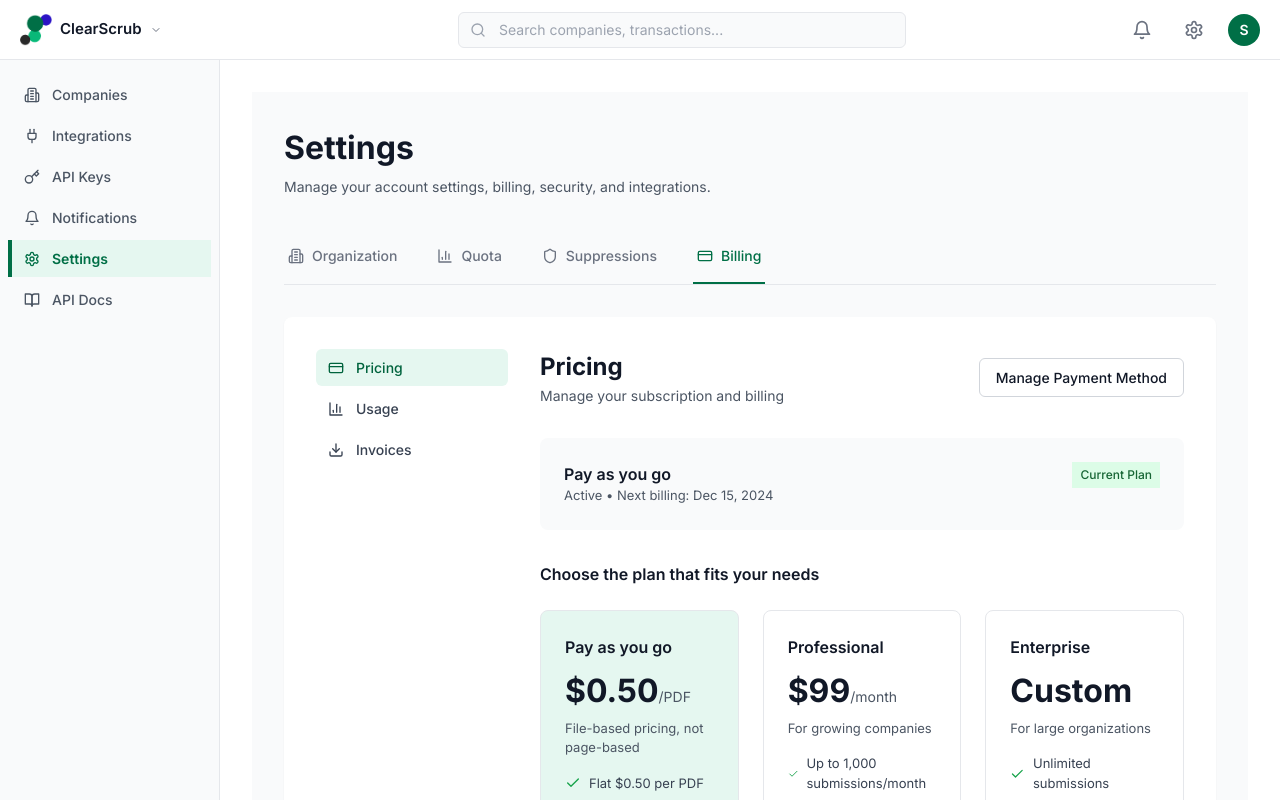
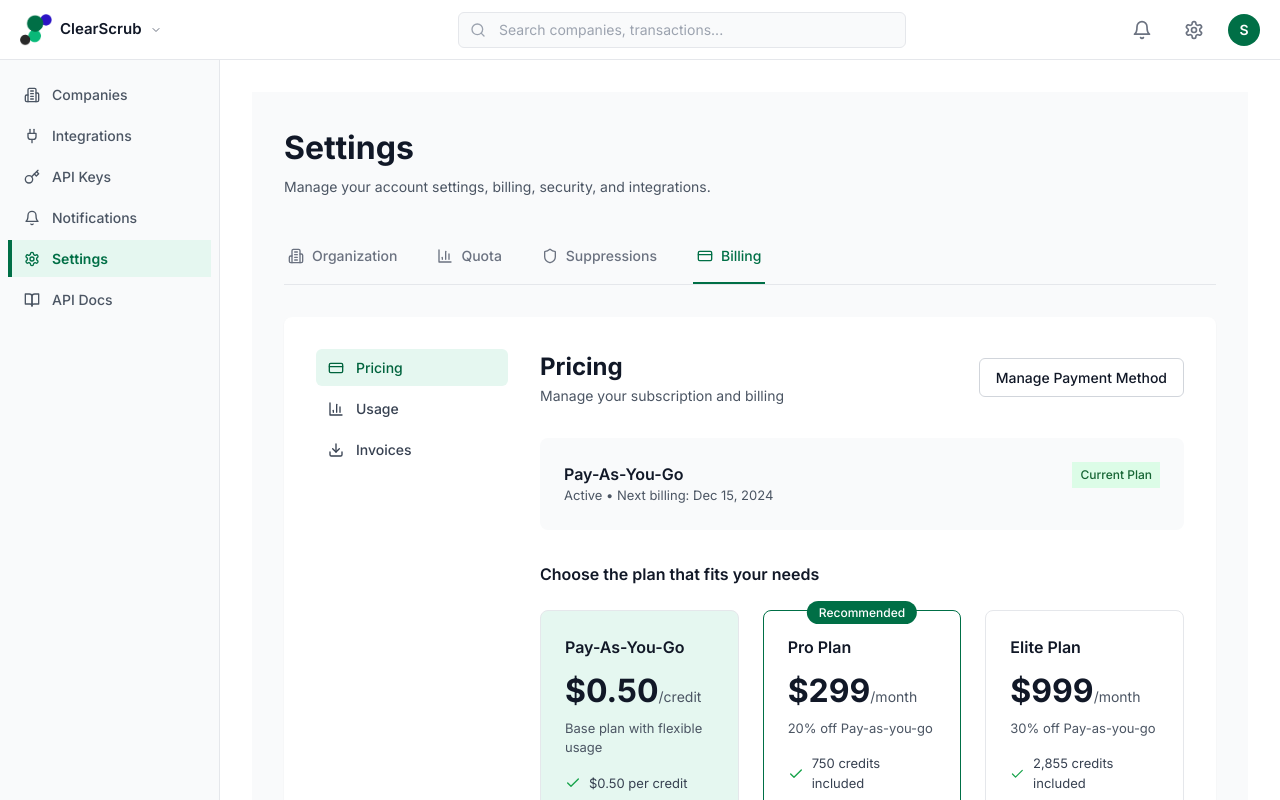
Before and after one commit to brickdatalab/clearscrub-dashboard, a React (Vite) app: page /settings/billing in a window 1280 px wide. Built offline with nearby package versions, Linux system fonts and the light colour scheme; sample sign-in values are in the browser's storage; the HTML template or start-up script is replaced by a standard one.

Commit message:
Update pricing models to new three-tier structure: Pay-As-You-Go, Pro Plan (99), Elite Plan (99)

```diff
--- a/src/pages/Settings.tsx
+++ b/src/pages/Settings.tsx
@@ -369,7 +369,7 @@ const Settings: React.FC = () => {
               <div className="bg-gray-50 rounded-8 p-6 mb-6">
                 <div className="flex justify-between items-start">
                   <div>
-                    <h3 className="text-16 font-semibold text-gray-900">Pay as you go</h3>
+                    <h3 className="text-16 font-semibold text-gray-900">Pay-As-You-Go</h3>
                     <p className="text-13 text-gray-600">Active • Next billing: Dec 15, 2024</p>
                   </div>
                   <span className="inline-flex items-center px-2 py-1 rounded-4 text-12 font-medium bg-green-100 text-green-800">
@@ -383,20 +383,24 @@ const Settings: React.FC = () => {
             <section>
               <h3 className="text-16 font-semibold text-gray-900 mb-6">Choose the plan that fits your needs</h3>
               <div className="grid md:grid-cols-3 gap-6">
-                {/* Pay as you go */}
+                {/* Pay-As-You-Go */}
                 <div className="border border-primary-200 rounded-8 p-6 bg-primary-50">
                   <div className="mb-4">
-                    <h4 className="text-16 font-semibold text-gray-900">Pay as you go</h4>
+                    <h4 className="text-16 font-semibold text-gray-900">Pay-As-You-Go</h4>
                     <div className="mt-2">
                       <span className="text-32 font-bold text-gray-900">$0.50</span>
-                      <span className="text-14 text-gray-600">/PDF</span>
+                      <span className="text-14 text-gray-600">/credit</span>
                     </div>
-                    <p className="text-13 text-gray-600 mt-1">File-based pricing, not page-based</p>
+                    <p className="text-13 text-gray-600 mt-1">Base plan with flexible usage</p>
                   </div>
                   <ul className="space-y-2 mb-6">
                     <li className="flex items-center gap-2 text-13 text-gray-700">
                       <Check className="w-4 h-4 text-green-600" />
-                      Flat $0.50 per PDF
+                      $0.50 per credit
+                    </li>
+                    <li className="flex items-center gap-2 text-13 text-gray-700">
+                      <Check className="w-4 h-4 text-green-600" />
+                      $25 minimum purchase
                     </li>
                     <li className="flex items-center gap-2 text-13 text-gray-700">
                       <Check className="w-4 h-4 text-green-600" />
@@ -412,20 +416,29 @@ const Settings: React.FC = () => {
                   </button>
                 </div>
 
-                {/* Professional */}
-                <div className="border border-gray-200 rounded-8 p-6">
+                {/* Pro Plan */}
+                <div className="border border-primary-600 rounded-8 p-6 relative">
+                  <div className="absolute -top-3 left-1/2 transform -translate-x-1/2">
+                    <span className="bg-primary-600 text-white px-3 py-1 rounded-full text-12 font-medium">
+                      Recommended
+                    </span>
+                  </div>
                   <div className="mb-4">
-                    <h4 className="text-16 font-semibold text-gray-900">Professional</h4>
+                    <h4 className="text-16 font-semibold text-gray-900">Pro Plan</h4>
                     <div className="mt-2">
-                      <span className="text-32 font-bold text-gray-900">$99</span>
+                      <span className="text-32 font-bold text-gray-900">$299</span>
                       <span className="text-14 text-gray-600">/month</span>
                     </div>
-                    <p className="text-13 text-gray-600 mt-1">For growing companies</p>
+                    <p className="text-13 text-gray-600 mt-1">20% off Pay-as-you-go</p>
                   </div>
                   <ul className="space-y-2 mb-6">
                     <li className="flex items-center gap-2 text-13 text-gray-700">
                       <Check className="w-4 h-4 text-green-600" />
-                      Up to 1,000 submissions/month
+                      750 credits included
+                    </li>
+                    <li className="flex items-center gap-2 text-13 text-gray-700">
+                      <Check className="w-4 h-4 text-green-600" />
+                      $0.40 per overage credit
                     </li>
                     <li className="flex items-center gap-2 text-13 text-gray-700">
                       <Check className="w-4 h-4 text-green-600" />
@@ -440,24 +453,37 @@ const Settings: React.FC = () => {
                       Webhooks
                     </li>
                   </ul>
-                  <button className="w-full py-2 border border-gray-300 text-14 font-medium rounded-6 hover:bg-gray-50">
+                  <button className="w-full py-2 bg-primary-600 text-white text-14 font-medium rounded-6 hover:bg-primary-700">
                     Upgrade
                   </button>
                 </div>
 
-                {/* Enterprise */}
+                {/* Elite Plan */}
                 <div className="border border-gray-200 rounded-8 p-6">
                   <div className="mb-4">
-                    <h4 className="text-16 font-semibold text-gray-900">Enterprise</h4>
+                    <h4 className="text-16 font-semibold text-gray-900">Elite Plan</h4>
                     <div className="mt-2">
-                      <span className="text-32 font-bold text-gray-900">Custom</span>
+                      <span className="text-32 font-bold text-gray-900">$999</span>
+                      <span className="text-14 text-gray-600">/month</span>
                     </div>
-                    <p className="text-13 text-gray-600 mt-1">For large organizations</p>
+                    <p className="text-13 text-gray-600 mt-1">30% off Pay-as-you-go</p>
                   </div>
                   <ul className="space-y-2 mb-6">
                     <li className="flex items-center gap-2 text-13 text-gray-700">
                       <Check className="w-4 h-4 text-green-600" />
-                      Unlimited submissions
+                      2,855 credits included
+                    </li>
+                    <li className="flex items-center gap-2 text-13 text-gray-700">
+                      <Check className="w-4 h-4 text-green-600" />
+                      $0.35 per overage credit
+                    </li>
+                    <li className="flex items-center gap-2 text-13 text-gray-700">
+                      <Check className="w-4 h-4 text-green-600" />
+                      Full API access
+                    </li>
+                    <li className="flex items-center gap-2 text-13 text-gray-700">
+                      <Check className="w-4 h-4 text-green-600" />
+                      Dedicated support
                     </li>
                     <li className="flex items-center gap-2 text-13 text-gray-700">
                       <Check className="w-4 h-4 text-green-600" />
@@ -465,14 +491,10 @@ const Settings: React.FC = () => {
                     </li>
                     <li className="flex items-center gap-2 text-13 text-gray-700">
                       <Check className="w-4 h-4 text-green-600" />
-                      Dedicated support
-                    </li>
-                    <li className="flex items-center gap-2 text-13 text-gray-700">
-                      <Check className="w-4 h-4 text-green-600" />
                       SLA guarantee
                     </li>
                   </ul>
-                  <button className="w-full py-2 border border-gray-300 text-14 font-medium rounded-6 hover:bg-gray-50">
+                  <button className="w-full py-2 bg-gray-900 text-white text-14 font-medium rounded-6 hover:bg-gray-800">
                     Contact Sales
                   </button>
                 </div>
```
Also changed, not shown: 7 other files (tests, documents, lock files or other folders).
